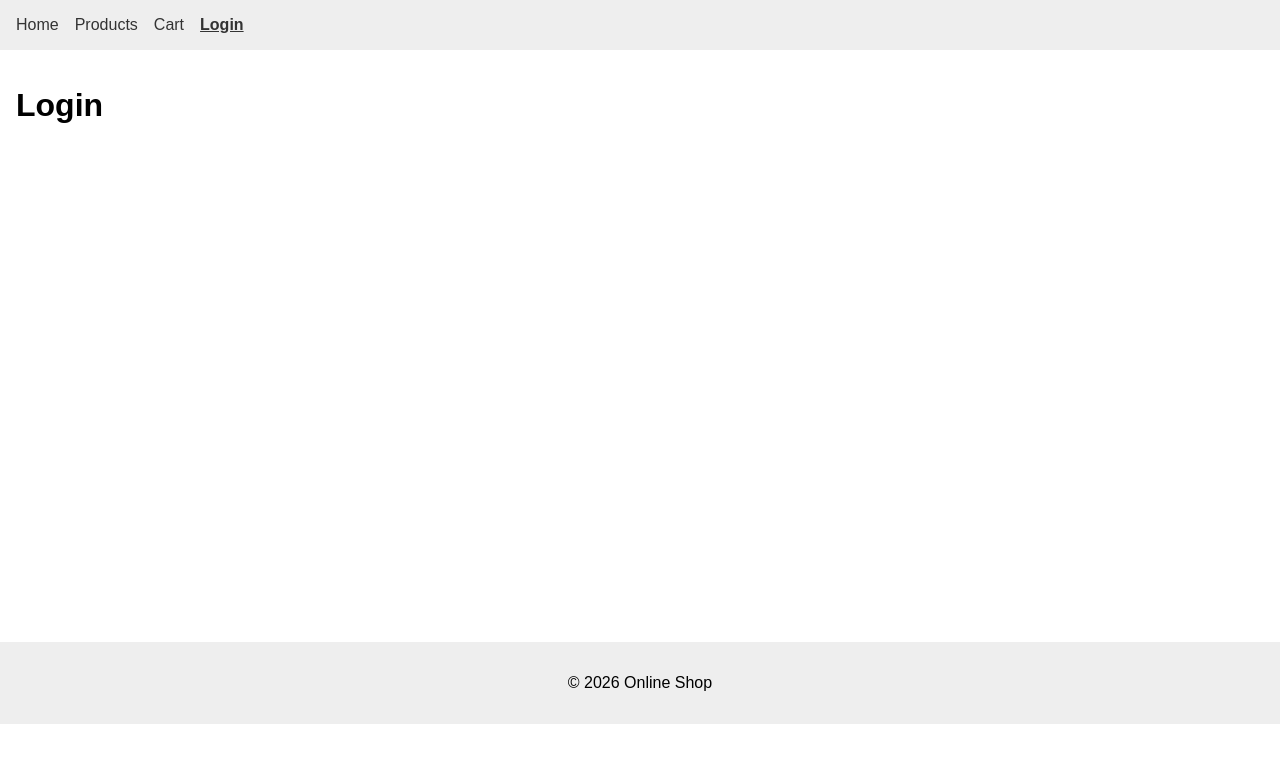
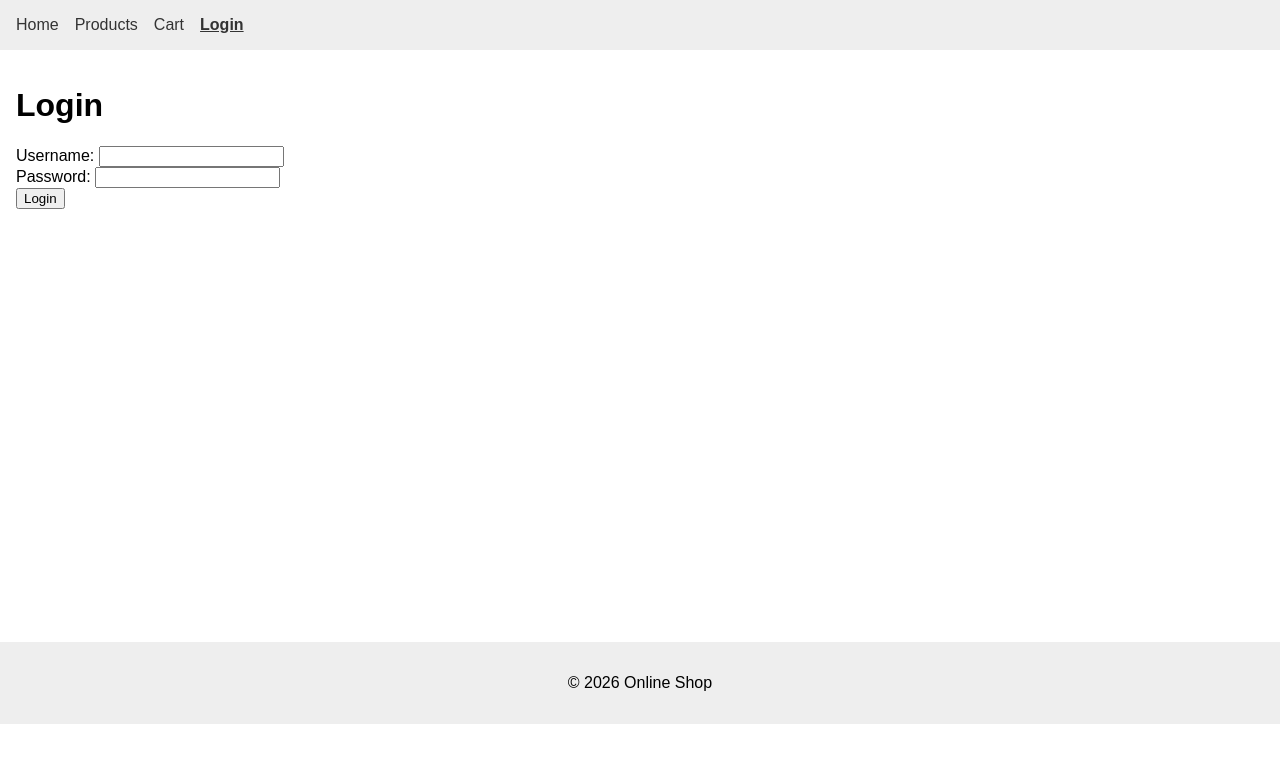
Before and after one commit to Zaid-Kall/assignment7, a React (Vite) app: page /login in a window 1280 px wide. Shown: the top 762 px of the page. Built offline with nearby package versions, Linux system fonts and the light colour scheme.

Commit message:
Implement Login page with loading, error and redirect

```diff
--- a/src/pages/Login.jsx
+++ b/src/pages/Login.jsx
@@ -1,3 +1,65 @@
+import { useState } from "react";
+import { useLocation, useNavigate } from "react-router";
+import { login } from "../api/authApi";
+import { useAuth } from "../context/AuthContext";
+
 export default function Login() {
-  return <h1>Login</h1>;
+  const { dispatch } = useAuth();
+  const navigate = useNavigate();
+  const location = useLocation();
+  const from = location.state?.from?.pathname || "/";
+
+  const [username, setUsername] = useState("");
+  const [password, setPassword] = useState("");
+  const [loading, setLoading] = useState(false);
+  const [error, setError] = useState(null);
+
+  async function handleSubmit(e) {
+    e.preventDefault();
+    setLoading(true);
+    setError(null);
+    try {
+      const user = await login(username, password);
+      dispatch({ type: "LOGGED_IN", payload: user });
+      navigate(from, { replace: true });
+    } catch (err) {
+      setError(err.message);
+      setLoading(false);
+    }
+  }
+
+  return (
+    <div>
+      <h1>Login</h1>
+      <form onSubmit={handleSubmit}>
+        <div>
+          <label>
+            Username:{" "}
+            <input
+              type="text"
+              value={username}
+              onChange={(e) => setUsername(e.target.value)}
+              required
+            />
+          </label>
+        </div>
+        <div>
+          <label>
+            Password:{" "}
+            <input
+              type="password"
+              value={password}
+              onChange={(e) => setPassword(e.target.value)}
+              required
+            />
+          </label>
+        </div>
+        <button type="submit" disabled={loading}>
+          {loading ? "Signing in..." : "Login"}
+        </button>
+      </form>
+      {loading && <p>Loading...</p>}
+      {error && <p style={{ color: "red" }}>{error}</p>}
+    </div>
+  );
 }
```
